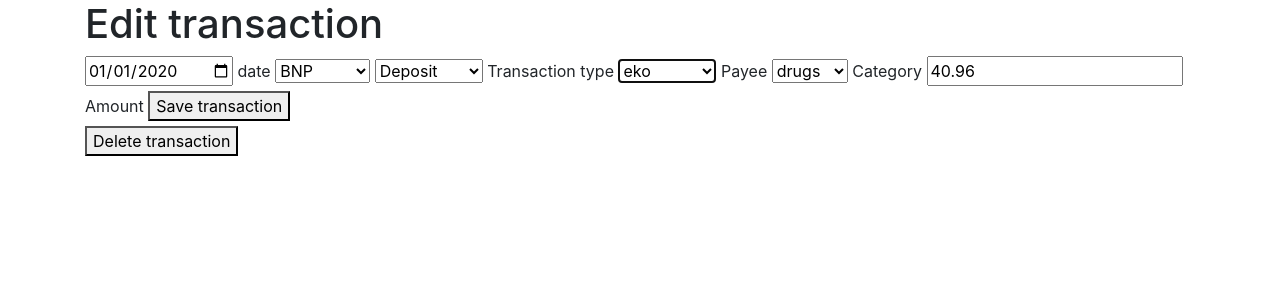
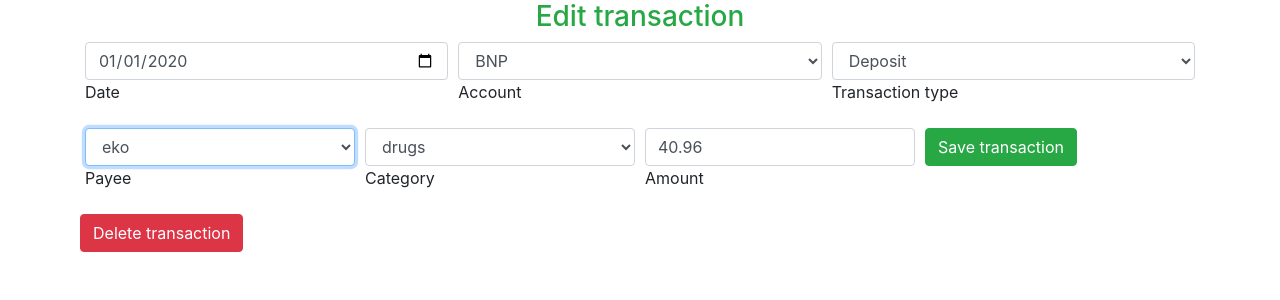
Before and after one commit to marsiekiera/YHB, a Flask app: page /transaction/1 in a window 1280 px wide. Shown: the part 56-356 px from the top of the page. Run offline with Flask 2, Linux system fonts and the light colour scheme; a user stored in the database is signed in; data comes from the database, SQL or seed files in the repository.

Commit message:
New design add

```diff
--- a/flask/app/templates/account.html
+++ b/flask/app/templates/account.html
@@ -102,6 +102,7 @@
             </div>
             <div class="col">
                 <button type="submit" class="btn btn-success">Add transaction</button>
+            </div>
         </div>
     </form>
 {% endblock %}
--- a/flask/app/templates/transaction.html
+++ b/flask/app/templates/transaction.html
@@ -5,13 +5,16 @@
 {% endblock %}
 
 {% block main %}
-    <h1>Edit transaction</h1>
+<h3 class="text-success text-center">Edit transaction</h3>
 
 <form action="/transaction/{{ transaction_id }}" method="POST">
-        <input name="date" type="date" value="{{ date }}" min="2000-01-01">
-        <label for="date">date</label>
-
-        <select name="account" type="text">
+    <div class="form-row">
+        <div class="form-group col">
+            <input class="form-control" name="date" type="date" value="{{ date }}" min="2000-01-01">
+            <label for="date">Date</label>
+        </div>
+        <div class="form-group col">
+            <select class="form-control" name="account" type="text">
                 {% for acc in account_list_dict %}
                     {% if acc['account_name'] == account_name %}
                         <option value="{{ acc['account_name'] }}" selected>
@@ -24,8 +27,10 @@
                     {% endif %}
                 {% endfor %}
             </select>
-
-        <select name="transaction_type" type="number">
+            <label for="account">Account</label>
+        </div>
+        <div class="form-group col">
+            <select class="form-control" name="transaction_type" type="number">
                 {% if tran_type == "Withdrawal" %}
                 <option value="-1" selected>Withdrawal</option>
                 <option value="1">Deposit</option>
@@ -35,8 +40,11 @@
                 {% endif %}
             </select>
             <label for="transaction_type">Transaction type</label>
-
-        <select name="payee" autofocus type="text">
+        </div>
+    </div>
+    <div class="form-row">
+        <div class="form-group col">
+            <select class="form-control" name="payee" autofocus type="text">
                 {% for dict in payee_list_dict %}
                     {% if dict['payee_name'] == payee_name %}
                         <option value="{{ dict['payee_name'] }}" selected>
@@ -50,8 +58,9 @@
                 {% endfor %}
             </select>
             <label for="payee">Payee</label>
-
-        <select name="category" type="text">
+        </div>
+        <div class="form-group col">
+            <select class="form-control" name="category" type="text">
                 {% for dict in category_list_dict %}
                     {% if dict['category_name'] == category_name %}
                         <option value="{{ dict['category_name'] }}" selected>
@@ -65,16 +74,21 @@
                 {% endfor %}
             </select>
             <label for="category">Category</label>
-
-        <input autocomplete="off" placeholder="0,00 or 0.00"
+        </div>
+        <div class="form-group col">
+            <input class="form-control" autocomplete="off" placeholder="0,00 or 0.00"
                 name="amount" type="text" value="{{ amount }}">
             <label for="amount">Amount</label>
-
-        <button type="submit">Save transaction</button>
+        </div>
+        <div class="col">
+            <button class="btn btn-success" type="submit">Save transaction</button>
+        </div>
+    </div>
 </form>
 
 <form action="/delete_transaction/{{ transaction_id }}">
-        <button type="submit">Delete transaction</button>
+    <div class="form-row">
+        <button class="btn btn-danger" type="submit">Delete transaction</button>
+    </div>
 </form>
-
 {% endblock %}
```
Also changed, not shown: flask/app/templates/account_add.html (+21 -10 lines). Lines whose indentation alone changed are shown as unchanged.
